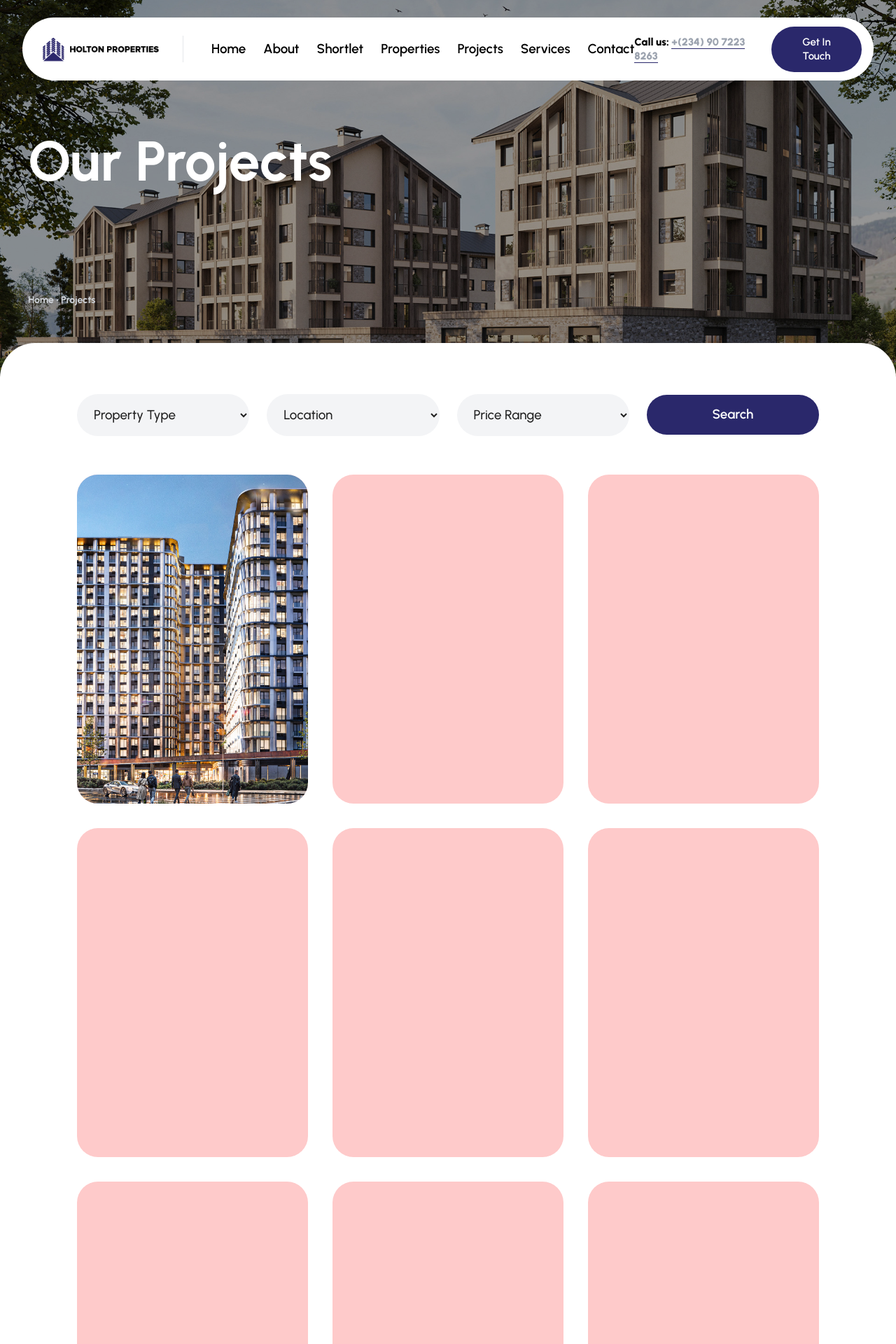
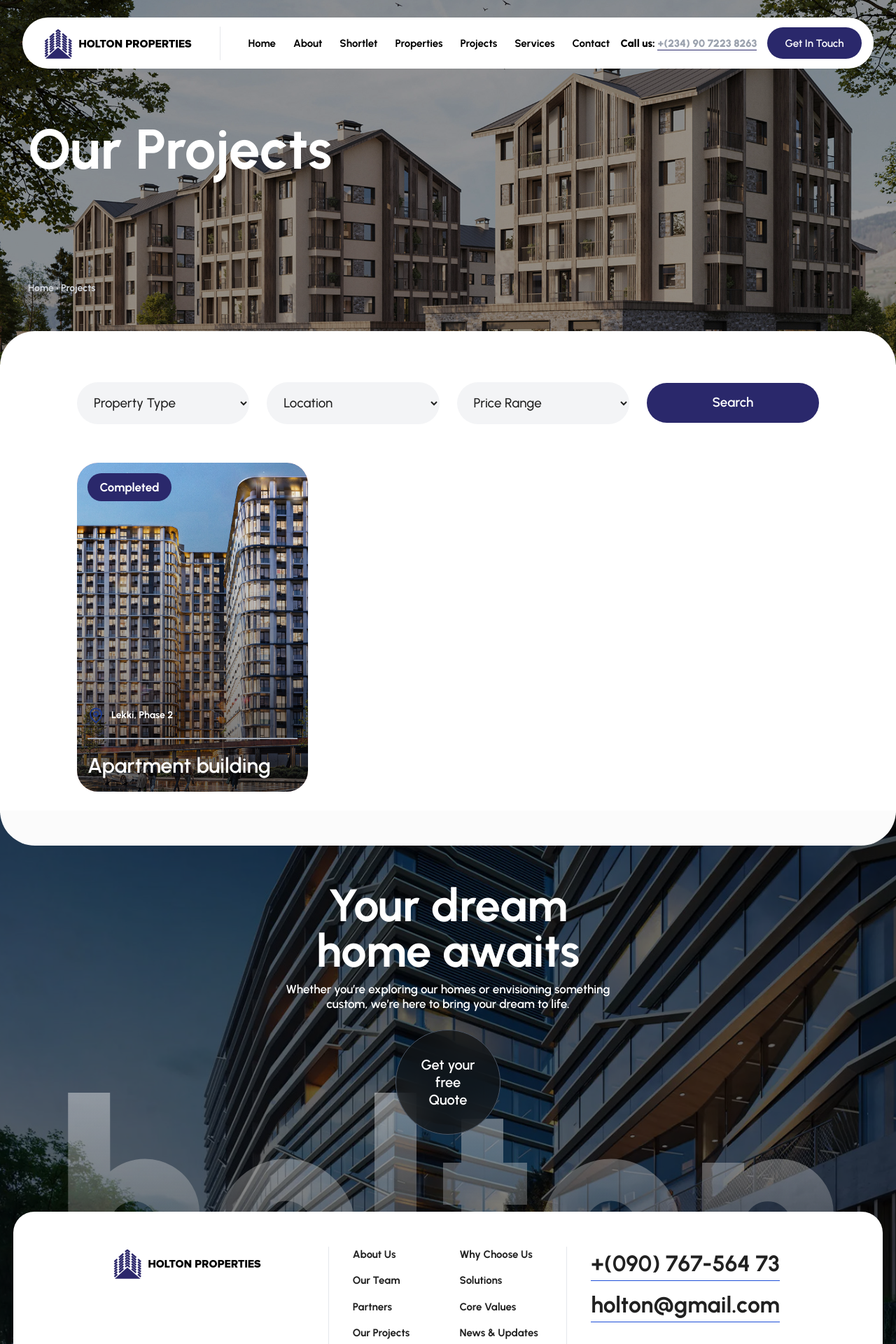
Before and after one commit to CHIDI00/new-holton-properties, a React (Vite) app: page /project_grid in a window 1280 px wide. Shown: the top 1920 px of the page at 70% size. Built offline with nearby package versions, Linux system fonts and the light colour scheme.

Commit message:
feat: enhance ProjectGrid layout with location and title details, and update Navbar link styles

```diff
--- a/src/features/projects/ProjectGrid.tsx
+++ b/src/features/projects/ProjectGrid.tsx
@@ -1,29 +1,36 @@
 import React from "react";
 import image from "../../assets/project_1.jpg";
+import { MapPin } from "lucide-react";
 
 const ProjectGrid: React.FC = () => {
 	return (
 		<div className="w-full py-12">
 			<div className="container md:px-[11rem] px-[2rem] mx-auto grid md:grid-cols-3 grid-cols-1 gap-14">
-				<div className="relative w-full md:h-[47rem] h-[50rem] bg-red-200 rounded-[3rem] group-hover:scale-105 transition-transform duration-500 ease-in-out">
+				<div className="group relative w-full md:h-[47rem] h-[50rem] bg-red-200 rounded-[3rem] overflow-hidden">
 					<div
 						className="absolute top-0 left-0 w-full h-full bg-cover bg-center bg-no-repeat rounded-[3rem] group-hover:scale-105 transition-transform duration-500 ease-in-out"
 						style={{ backgroundImage: `url(${image})` }}
 					></div>
+					<div className="absolute flex flex-col justify-between items-center z-[4] bg-gradient-to-b from-[#00000000] to-[#0000009e] w-full h-full p-6">
+						<div className="w-full flex justify-start items-start">
+							<span className="bg-[#2A286B] rounded-full md:text-[1.7rem] text-2xl text-white px-7 py-4 font-bold">
+								Completed
+							</span>
+						</div>
+
+						<div className="w-full">
+							<p className="md:text-[1.4rem] text-[1.7rem] font-bold text-white flex items-center gap-4 pb-8 border-b-2 border-gray-400">
+								<span className="text-blue-900">
+									<MapPin />
+								</span>
+								Lekki, Phase 2
+							</p>
+							<h1 className="md:text-[3rem] text-[2.5rem] text-white pt-6 font-semibold">
+								Apartment building
+							</h1>
+						</div>
+					</div>
 				</div>
-				<div className="w-full md:h-[47rem] h-[50rem] bg-red-200 rounded-[3rem]"></div>
-				<div className="w-full md:h-[47rem] h-[50rem] bg-red-200 rounded-[3rem]"></div>
-				<div className="w-full md:h-[47rem] h-[50rem] bg-red-200 rounded-[3rem]"></div>
-				<div className="w-full md:h-[47rem] h-[50rem] bg-red-200 rounded-[3rem]"></div>
-				<div className="w-full md:h-[47rem] h-[50rem] bg-red-200 rounded-[3rem]"></div>
-				<div className="w-full md:h-[47rem] h-[50rem] bg-red-200 rounded-[3rem]"></div>
-				<div className="w-full md:h-[47rem] h-[50rem] bg-red-200 rounded-[3rem]"></div>
-				<div className="w-full md:h-[47rem] h-[50rem] bg-red-200 rounded-[3rem]"></div>
-				<div className="w-full md:h-[47rem] h-[50rem] bg-red-200 rounded-[3rem]"></div>
-				<div className="w-full md:h-[47rem] h-[50rem] bg-red-200 rounded-[3rem]"></div>
-				<div className="w-full md:h-[47rem] h-[50rem] bg-red-200 rounded-[3rem]"></div>
-				<div className="w-full md:h-[47rem] h-[50rem] bg-red-200 rounded-[3rem]"></div>
-				<div className="w-full md:h-[47rem] h-[50rem] bg-red-200 rounded-[3rem]"></div>
 			</div>
 		</div>
 	);
--- a/src/ui/Navbar.tsx
+++ b/src/ui/Navbar.tsx
@@ -21,7 +21,7 @@ const Navbar: React.FC = () => {
 						<li>
 							<NavLink
 								to="/"
-								className="text-3xl font-semibold text-black hover:text-gray-400"
+								className="text-2xl font-bold text-black hover:text-gray-400"
 							>
 								Home
 							</NavLink>
@@ -29,7 +29,7 @@ const Navbar: React.FC = () => {
 						<li>
 							<NavLink
 								to="/about_us"
-								className="text-3xl font-semibold text-black hover:text-gray-400"
+								className="text-2xl font-bold text-black hover:text-gray-400"
 							>
 								About
 							</NavLink>
@@ -37,7 +37,7 @@ const Navbar: React.FC = () => {
 						<li>
 							<NavLink
 								to="/property_grid"
-								className="text-3xl font-semibold text-black hover:text-gray-400"
+								className="text-2xl font-bold text-black hover:text-gray-400"
 							>
 								Shortlet
 							</NavLink>
@@ -45,7 +45,7 @@ const Navbar: React.FC = () => {
 						<li>
 							<NavLink
 								to="/property_grid"
-								className="text-3xl font-semibold text-black hover:text-gray-400"
+								className="text-2xl font-bold text-black hover:text-gray-400"
 							>
 								Properties
 							</NavLink>
@@ -53,7 +53,7 @@ const Navbar: React.FC = () => {
 						<li>
 							<NavLink
 								to="/project_grid"
-								className="text-3xl font-semibold text-black hover:text-gray-400"
+								className="text-2xl font-bold text-black hover:text-gray-400"
 							>
 								Projects
 							</NavLink>
@@ -61,7 +61,7 @@ const Navbar: React.FC = () => {
 						<li>
 							<NavLink
 								to="#services"
-								className="text-3xl font-semibold text-black hover:text-gray-400"
+								className="text-2xl font-bold text-black hover:text-gray-400"
 							>
 								Services
 							</NavLink>
@@ -69,7 +69,7 @@ const Navbar: React.FC = () => {
 						<li>
 							<NavLink
 								to="#contact"
-								className="text-3xl font-semibold text-black hover:text-gray-400"
+								className="text-2xl font-bold text-black hover:text-gray-400"
 							>
 								Contact
 							</NavLink>
```
